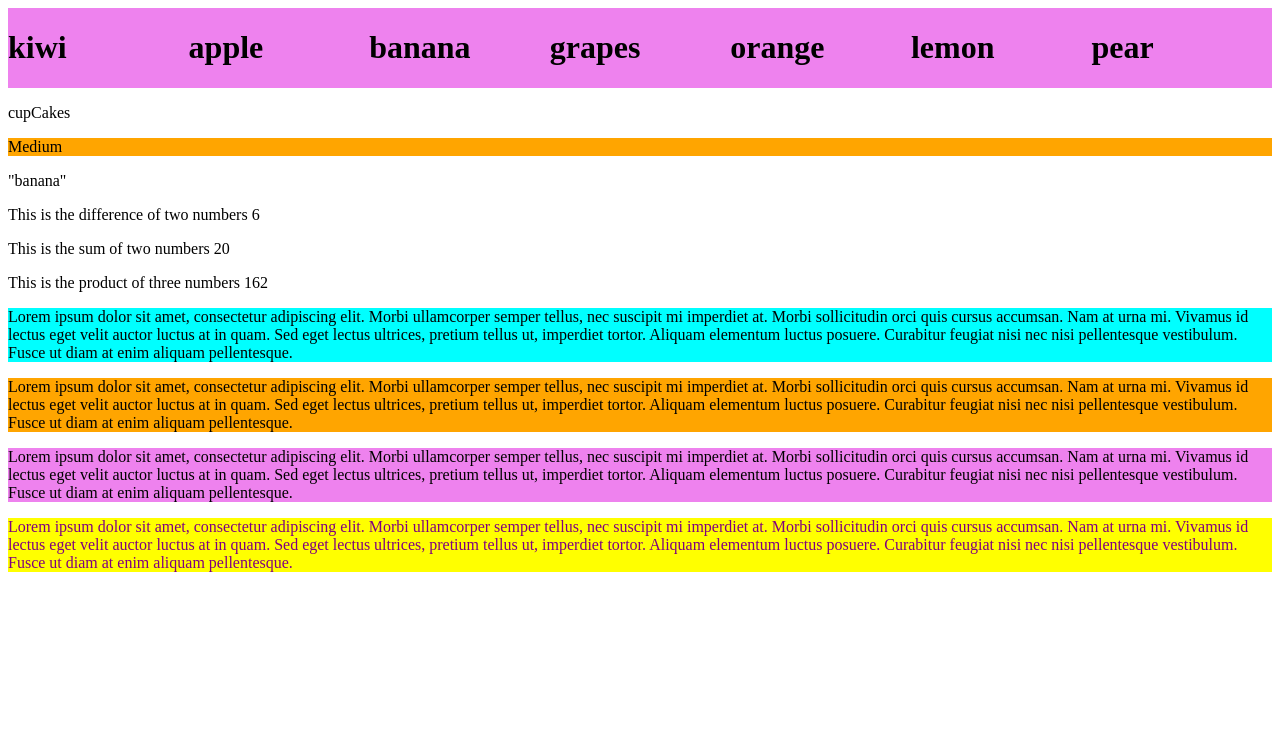
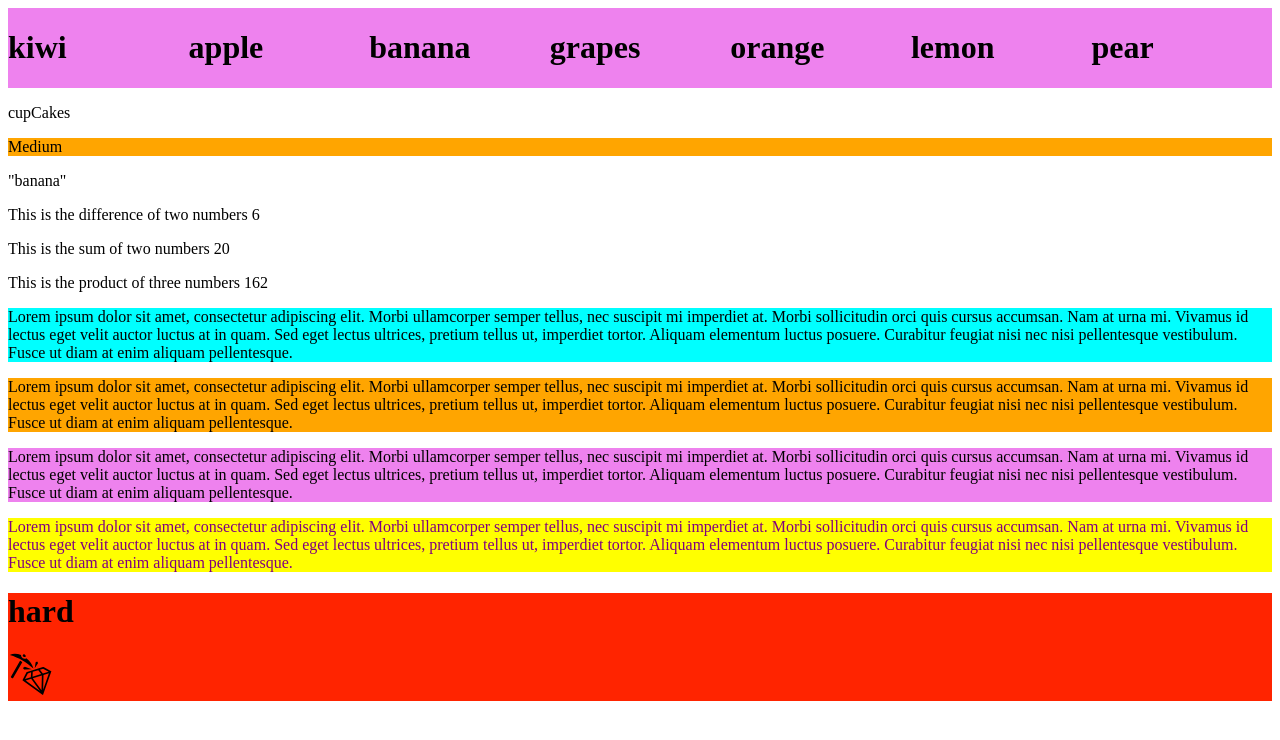
Before and after one commit to Thandekaportiap/JavaScript_Exercises, a React (Vite) app: page / in a window 1280 px wide. Shown: the top 740 px of the page. Built offline with nearby package versions, Linux system fonts and the light colour scheme.

Commit message:
if else statement

```diff
--- a/src/App.jsx
+++ b/src/App.jsx
@@ -106,8 +106,8 @@ return sum
   //   alert("the condition for the if statement was not met")
   // }
 
-  // let level = ["easy", "medium", "hard"]
-  let level = "easy";
+
+  let level = "hard";
 
   return(
     <>
--- a/src/component/difficulty.jsx
+++ b/src/component/difficulty.jsx
@@ -1,35 +1,39 @@
 import React from "react";
 import { BiCheckDouble } from "react-icons/bi";
 import { GiDiamondHard } from "react-icons/gi";
-import { AiFillCodeSandboxSquare } from "react-icons/ai";
+import { MdOutlineSpeed } from "react-icons/md";
 
 const difficulty = ({level}) => {
-    console.log(level )
+    console.log (level)
+
+    // let level = "easy";
+        let background;
+        let icon;
+        let color;
 
 const item = () =>{
-    if(level === "easy"){
-        easy = <div style={{background:"green"}}>
-            <h3>easy</h3>
-            <BiCheckDouble size={30}/>
-        </div>
+    if(level == "easy"){
+        background="green";
+        color = "white";
+            icon = <BiCheckDouble size={45}/>
     } else if (level === "medium"){
-       <div style={{background:"orange"}}>
-        <h3>medium</h3>
-        <AiFillCodeSandboxSquare size={30}/>
-    </div>
+       background= "orange"
+       icon = <MdOutlineSpeed size={45}/>
     }
     else {
-       <div style={{background:"red"}}>
-        <h3>Hard</h3>
-        <GiDiamondHard size={30}/>
-    </div>
+       background="#FF2400"
+       icon = <GiDiamondHard size={45}/>
     }
+    return item
 }
+{item(level)}
 
     return(
         <>
-
-
+        <div style={{background, color}}>
+        <h1>{level}</h1>
+        {icon}
+        </div>
 
         </>
     )
```
